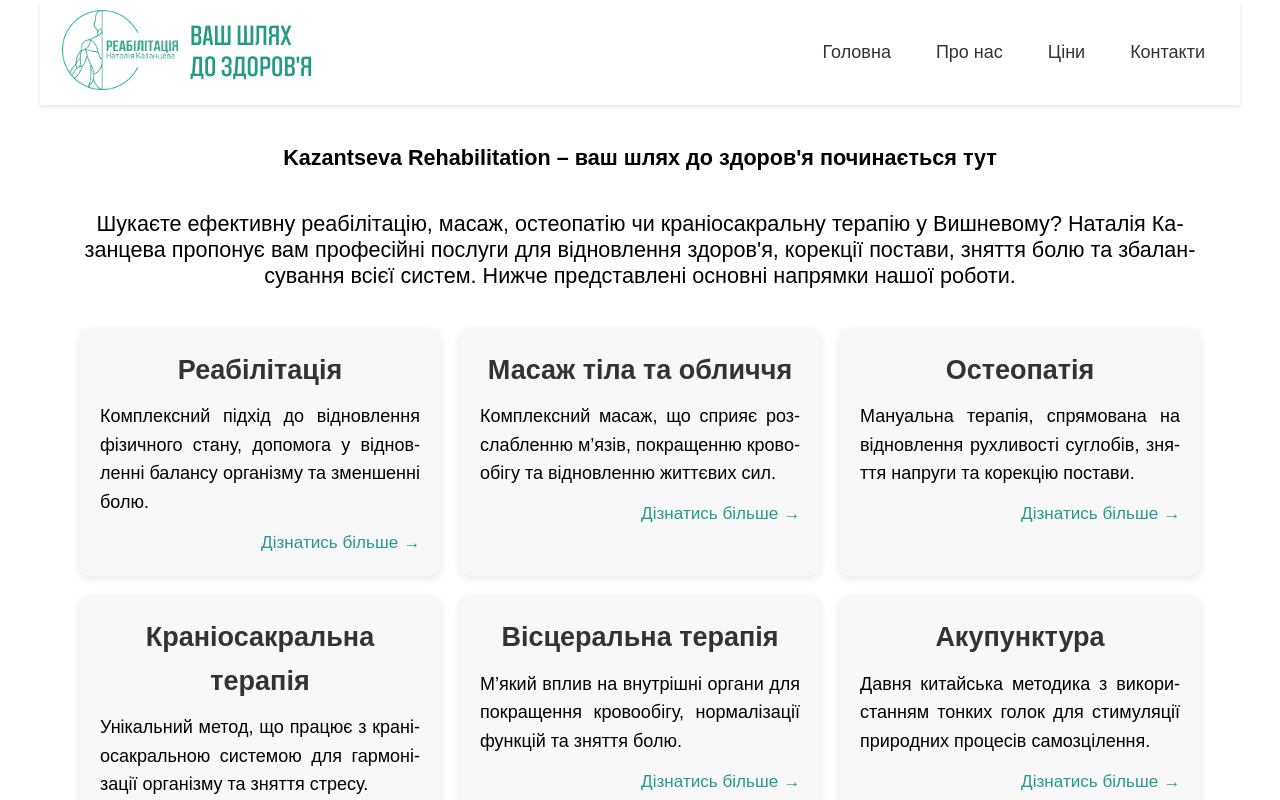
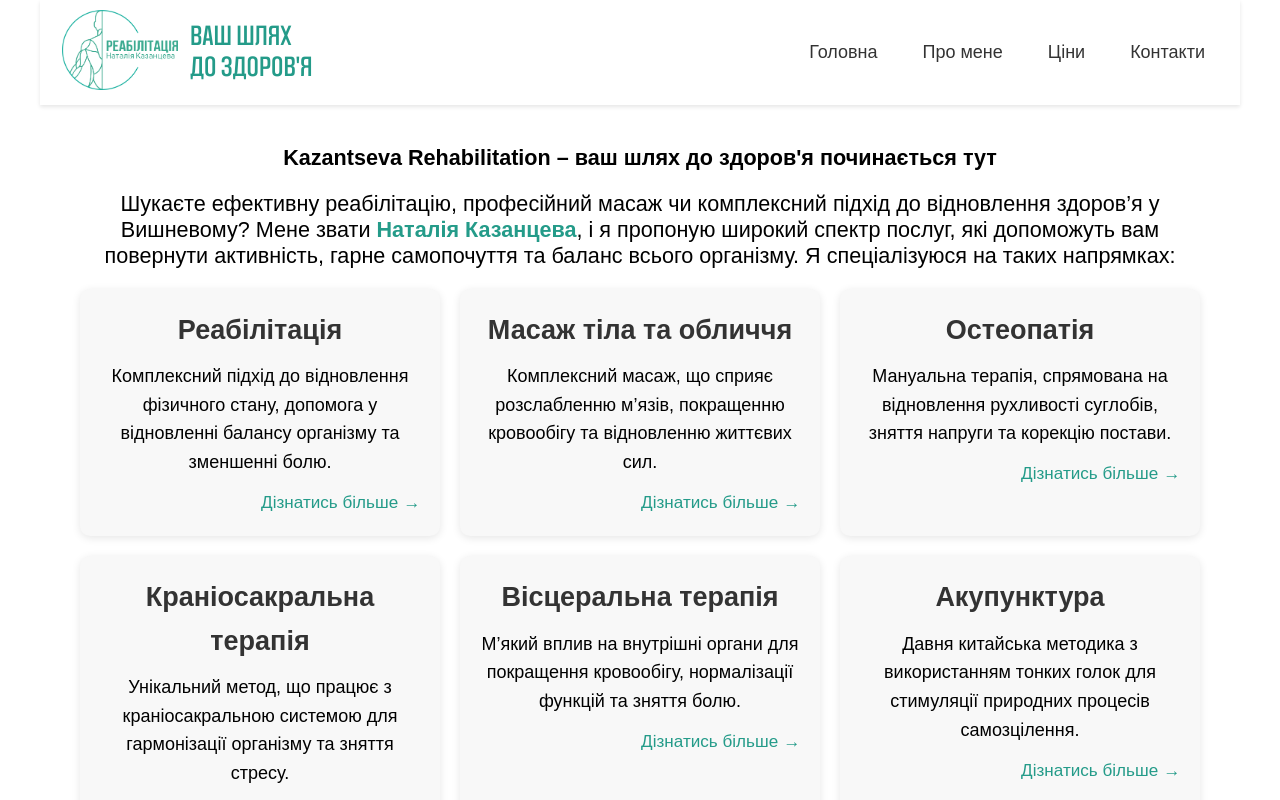
Before and after one commit to RicConey/kazantseva-rehab, a Next.js app: page / in a window 1280 px wide. Shown: the top 800 px of the page. Built offline with nearby package versions, Linux system fonts and the light colour scheme.

Commit message:
Чуток косметики и переделка скрипта sitemap.xml. Переход на чисты next.js

```diff
--- a/app/Header.jsx
+++ b/app/Header.jsx
@@ -34,7 +34,7 @@ export default function Header() {
                         Головна
                     </Link>
                     <Link href="/about" className={styles.link}>
-                        Про нас
+                        Про мене
                     </Link>
                     <Link href="/prices" className={styles.link}>
                         Ціни
@@ -63,7 +63,7 @@ export default function Header() {
                         Головна
                     </Link>
                     <Link href="/about" className={styles.link} onClick={() => setIsMenuOpen(false)}>
-                        Про нас
+                        Про мене
                     </Link>
                     <Link href="/prices" className={styles.link} onClick={() => setIsMenuOpen(false)}>
                         Ціни
--- a/app/ServicePage.module.css
+++ b/app/ServicePage.module.css
@@ -7,9 +7,8 @@
 .intro {
     text-align: center;
     font-size: 1.2rem;
-    margin-bottom: 40px;
+    margin-bottom: 20px;
     line-height: 1.2;
-    hyphens: auto;
     overflow-wrap: break-word;
     word-wrap: break-word;
     word-break: normal;
@@ -37,7 +36,6 @@
     padding: 20px;
     transition: transform 0.2s, box-shadow 0.2s;
     text-align: justify;
-    hyphens: auto;
     overflow-wrap: break-word;
     word-wrap: break-word;
 }
@@ -51,8 +49,6 @@
     display: block;
     text-decoration: none;
     color: inherit;
-
-
 }
 
 .serviceTitle {
@@ -64,8 +60,7 @@
 
 .serviceDescription {
     margin: 0;
-    text-align: justify;
-    hyphens: auto;
+    text-align: center;
     overflow-wrap: break-word;
     word-wrap: break-word;
 }
@@ -78,3 +73,9 @@
     font-weight: 500;
     text-align: right;
 }
+
+.highlight {
+    font-weight: bold;
+    color: #249B89; /* Цвет логотипа */
+    text-decoration: none;
+}
--- a/app/about/About.module.css
+++ b/app/about/About.module.css
@@ -65,7 +65,6 @@
     line-height: 1.6;
     font-family: inherit;
     color: #333;
-    hyphens: auto;
     word-wrap: break-word;
     overflow-wrap: break-word;
 }
@@ -90,3 +89,10 @@
         text-align: center;
     }
 }
+
+/* Стили для выделения имени */
+.highlight {
+    font-weight: bold;
+    color: #249B89;
+    text-decoration: none;
+}
--- a/app/page.js
+++ b/app/page.js
@@ -39,12 +39,14 @@ export default function HomePage() {
             description:
                 "Давня китайська методика з використанням тонких голок для стимуляції природних процесів самозцілення.",
         },
-        {slug: "strokerehabilitation",
+        {
+            slug: "strokerehabilitation",
             title: "Реабілітація після інсульту",
             description:
                 "Комплексна програма відновлення, спрямована на повернення втрачених рухових функцій.",
         },
-        {slug: "instantpainrelief",
+        {
+            slug: "instantpainrelief",
             title: "Метод миттєвого лікування болю",
             description:
                 "Комплексний підхід, що передбачає точну діагностику і цілеспрямований вплив на першопричину болю.",
@@ -69,11 +71,15 @@ export default function HomePage() {
 
     return (
         <section className={styles.section}>
-            <h1 className={styles.intro}>Kazantseva Rehabilitation – ваш шлях до здоров'я починається тут</h1>
+            <h1 className={styles.intro}>
+                Kazantseva Rehabilitation – ваш шлях до здоров'я починається тут
+            </h1>
             <p className={styles.intro}>
-                Шукаєте ефективну реабілітацію, масаж, остеопатію чи краніосакральну терапію у Вишневому?
-                Наталія Казанцева пропонує вам професійні послуги для відновлення здоров'я, корекції постави,
-                зняття болю та збалансування всієї систем. Нижче представлені основні напрямки нашої роботи.
+                Шукаєте ефективну реабілітацію, професійний масаж чи комплексний підхід до відновлення здоров’я у Вишневому? Мене звати{" "}
+                <Link href="/about" passHref legacyBehavior>
+                    <a className={styles.highlight}>Наталія Казанцева</a>
+                </Link>
+                , і я пропоную широкий спектр послуг, які допоможуть вам повернути активність, гарне самопочуття та баланс всього організму. Я спеціалізуюся на таких напрямках:
             </p>
             <ul className={styles.servicesGrid}>
                 {services.map((service) => (
--- a/package.json
+++ b/package.json
@@ -5,7 +5,6 @@
   "scripts": {
     "dev": "next dev",
     "build": "next build",
-    "postbuild": "next-sitemap",
     "start": "next start"
   },
   "dependencies": {
@@ -16,8 +15,5 @@
     "react": "latest",
     "react-dom": "latest",
     "uuid": "^11.1.0"
-  },
-  "devDependencies": {
-    "next-sitemap": "^4.2.3"
   }
 }
```
Also changed, not shown: app/about/page.js (+8 -7 lines), next-sitemap.config.js (deleted, +0 -20 lines), pages/sitemap.xml.js (added, +57 -0 lines), public/robots.txt, 2 other files (tests, documents, lock files or other folders).
